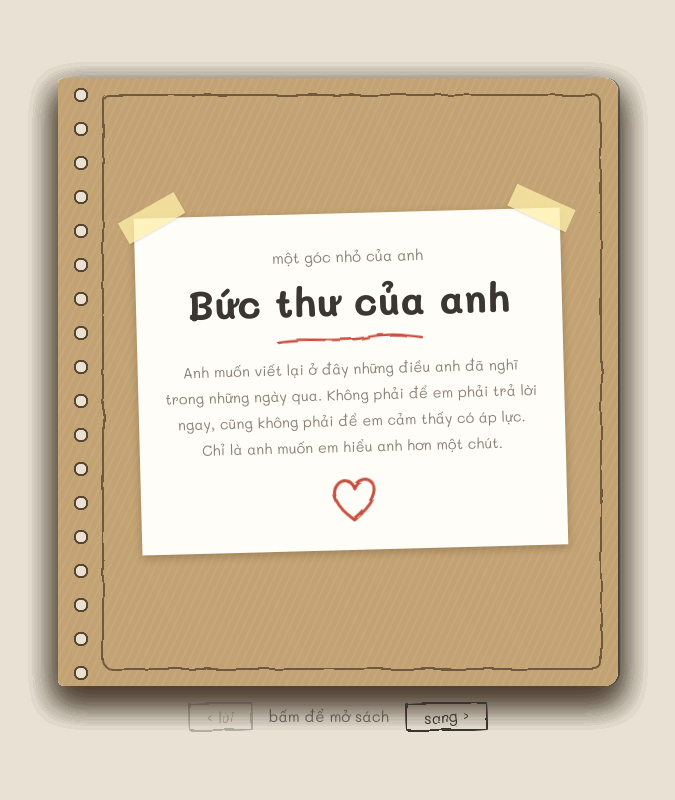
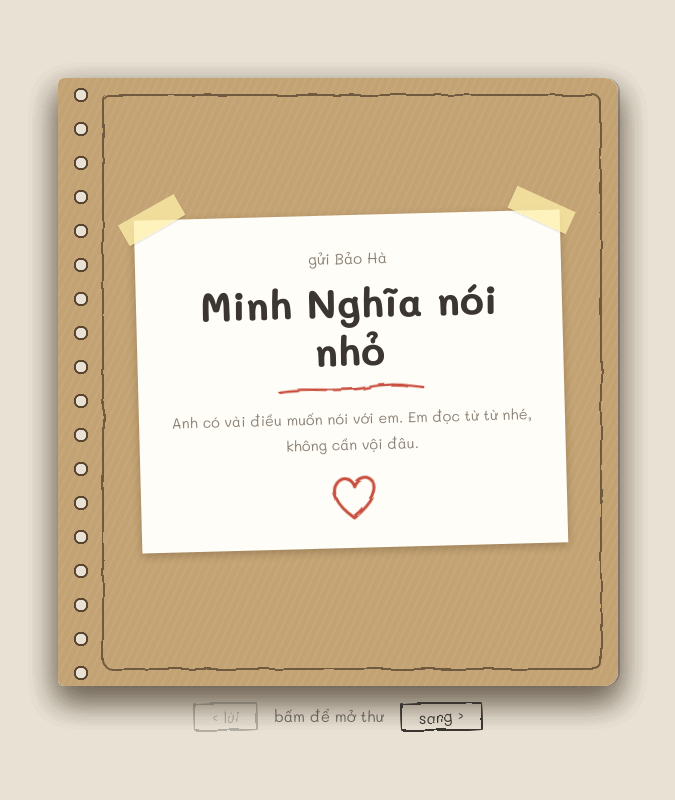
Before and after one commit to CindoSaur/cindoletter, a plain HTML site: page index.html in a window 1280 px wide. Shown: the whole page, without its empty margins (302-977 px from the left). Drawn offline with Linux system fonts and the light colour scheme.

Commit message:
new letter

```diff
--- a/index.html
+++ b/index.html
@@ -3,7 +3,7 @@
 <head>
 <meta charset="UTF-8">
 <meta name="viewport" content="width=device-width, initial-scale=1, viewport-fit=cover">
-<title>Anh chỉ muốn nói với em vài điều</title>
+<title>Gửi Bảo Hà</title>
 <link href="https://fonts.googleapis.com/css2?family=Mali:ital,wght@0,400;0,500;0,700;1,400&display=swap&subset=vietnamese" rel="stylesheet">
 <style>
 :root{--desk:#e9e2d4;--paper:#fffdf7;--dot:#e6dfcf;--ink:#3b3631;--soft:#8a8176;--red:#c8503f;--hl:#ffe98a;--kraft:#c3a373;--kraft-d:#a98a5c;--ui:#3b3631}
@@ -19,10 +19,8 @@ svg.defs{position:absolute;width:0;height:0}
 .page{position:absolute;inset:0;background:var(--paper);background-image:radial-gradient(var(--dot) 1.1px,transparent 1.3px);background-size:22px 22px;border-radius:6px 14px 14px 6px;box-shadow:0 14px 30px rgba(60,45,30,.22),2px 0 0 rgba(0,0,0,.05);transform-origin:left center;backface-visibility:hidden;-webkit-backface-visibility:hidden;transition:transform .85s cubic-bezier(.6,.05,.3,1);overflow-y:auto;padding:34px 30px 34px 58px;cursor:pointer}
 .page.flipped{transform:rotateY(-180deg);pointer-events:none}
 .page::before{content:"";position:fixed}
-/* hand-drawn frame */
 .frame{position:absolute;inset:14px 14px 14px 42px;border:2px solid var(--ink);border-radius:6px 9px 7px 10px;filter:url(#wob);pointer-events:none;opacity:.8}
 .page{position:absolute}
-/* spiral */
 .spiral{position:absolute;left:8px;top:0;bottom:0;width:30px;background:radial-gradient(circle at 15px 50%,var(--desk) 0 5px,#8c8479 5.5px 7px,transparent 7.5px) 0 0/30px 34px repeat-y;pointer-events:none}
 .inner{position:relative;min-height:100%}
 .no{font-family:"Mali","Comic Sans MS",cursive;font-size:14px;color:var(--soft);margin:0 0 4px}
@@ -32,7 +30,7 @@ h2{font-family:"Mali","Comic Sans MS",cursive;font-weight:700;font-size:clamp(25
 p{font-size:clamp(15px,2.3vw,16.5px);line-height:1.85;margin:0 0 14px}
 .hl{margin:20px 0;padding:6px 8px;font-size:clamp(16px,2.5vw,17.5px);line-height:1.8;background:linear-gradient(transparent 8%,var(--hl) 8% 92%,transparent 92%);background-size:100% 1.8em;box-decoration-break:clone;-webkit-box-decoration-break:clone;border-radius:3px;transform:rotate(-.6deg)}
 .end{text-align:right;font-family:"Mali","Comic Sans MS",cursive;font-size:17px;line-height:1.7;margin-top:26px;color:var(--red)}
-.corner{position:absolute;right:-6px;bottom:0;width:46px;height:46px;opacity:.6}
+.corner{position:absolute;right:-6px;bottom:0;width:46px;height:46px;opacity:.6;pointer-events:none}
 /* cover */
 .cover{background:var(--kraft);background-image:repeating-linear-gradient(115deg,rgba(255,255,255,.05) 0 2px,transparent 2px 7px);display:flex;align-items:center;justify-content:center;padding:0;text-align:center}
 .cover .frame{border-color:#5a4630;inset:16px 16px 16px 44px}
@@ -44,13 +42,30 @@ p{font-size:clamp(15px,2.3vw,16.5px);line-height:1.85;margin:0 0 14px}
 .label .s{font-family:"Mali","Comic Sans MS",cursive;font-size:15px;color:var(--soft);margin:0}
 .label p{font-size:14.5px;line-height:1.8;color:var(--soft);margin:12px 0 0}
 .heart{width:54px;height:50px;margin:14px auto 0;display:block;filter:url(#wob)}
+/* nút Đồng ý / Không */
+.ask{display:flex;flex-wrap:wrap;align-items:center;justify-content:center;gap:14px;margin:26px 0 10px;min-height:90px}
+.btn{font-family:"Mali","Comic Sans MS",cursive;font-weight:700;cursor:pointer;border:2px solid var(--ink);border-radius:255px 15px 225px 15px/15px 225px 15px 255px;line-height:1.2;transition:font-size .3s ease,padding .3s ease,transform .15s ease;max-width:100%}
+.btn:active{transform:scale(.96)}
+.btn:focus-visible{outline:3px solid var(--red);outline-offset:3px}
+.yes{background:var(--red);border-color:var(--red);color:#fff;font-size:min(var(--yes,19px),10vw);padding:.55em 1.3em}
+.nope{background:transparent;color:var(--ink);font-size:var(--no,16px);padding:.45em 1em}
+.thanks{text-align:center;padding:8px 0}
+.thanks .big{font-size:clamp(22px,5vw,28px);font-weight:700;color:var(--red);margin:6px 0 10px;line-height:1.4}
+.thanks p{margin:0 0 10px}
+.reply{text-align:center;padding:4px 0;cursor:default}
+.reply .big{font-size:clamp(22px,5vw,28px);font-weight:700;color:var(--red);margin:6px 0 10px;line-height:1.4}
+.reply p{margin:0 0 12px}
+.reply textarea{display:block;width:100%;min-height:140px;resize:vertical;font-family:"Mali","Comic Sans MS",cursive;font-size:16px;line-height:1.7;color:var(--ink);background:transparent;border:2px solid var(--ink);border-radius:10px 6px 12px 7px;padding:10px 12px;margin:0 0 14px;outline:none}
+.reply textarea:focus{border-color:var(--red)}
+.reply .btn{font-size:17px;padding:.5em 1.4em}
+.reply .btn:disabled{opacity:.35;cursor:default}
 /* controls */
 .bar{display:flex;align-items:center;gap:16px;margin-top:16px;color:var(--ui);font-family:"Mali","Comic Sans MS",cursive;font-size:16px}
 .bar button{font:inherit;color:inherit;background:none;border:2px solid currentColor;border-radius:255px 15px 225px 15px/15px 225px 15px 255px;padding:2px 16px;cursor:pointer;filter:url(#wob)}
 .bar button:disabled{opacity:.3;cursor:default}
 .bar button:focus-visible{outline:3px solid var(--red);outline-offset:3px}
 .hint{opacity:.7;font-size:15px;min-width:90px;text-align:center}
-@media (prefers-reduced-motion:reduce){.page{transition:none}}
+@media (prefers-reduced-motion:reduce){.page,.btn{transition:none}}
 @media (max-width:600px){.page{padding:28px 22px 28px 52px}.book{height:74vh}}
 </style>
 </head>
@@ -65,87 +80,47 @@ p{font-size:clamp(15px,2.3vw,16.5px);line-height:1.85;margin:0 0 14px}
 </div>
 
 <script>
+/* ====== CẤU HÌNH ====== */
+const MAIL_TO = "gglau223@gmail.com";   // mail nhận câu trả lời khi bấm "Đồng ý"
+const FROM_NAME = "Bảo Hà";
+const MAX_NO_CLICKS = 6;               // bấm Không lần thứ mấy thì nút Không biến mất
+
 const SCR='<svg class="scr" viewBox="0 0 150 10"><path d="M3 6 C30 1,60 9,90 4 S130 3,147 5" fill="none" stroke="#c8503f" stroke-width="2.4" stroke-linecap="round"/></svg>';
 const HEART='<svg class="heart" viewBox="0 0 54 50"><path d="M27 46 C6 30,3 17,10 9 C17 2,25 7,27 14 C30 6,40 2,46 10 C52 18,46 31,27 46Z" fill="none" stroke="#c8503f" stroke-width="3" stroke-linecap="round" stroke-linejoin="round"/></svg>';
 const CORNER='<svg class="corner" viewBox="0 0 46 46"><path d="M44 4 C34 6,10 14,4 44 M44 14 C34 18,20 26,16 44 M44 26 C38 30,32 36,30 44" fill="none" stroke="#3b3631" stroke-width="1.6" stroke-linecap="round"/></svg>';
 
+/* ====== NỘI DUNG THƯ ====== */
+// phần tử là mảng = đoạn được tô vàng nổi bật
 const LETTER=[
-{n:"tờ 1",t:"Những ngày anh nhìn thấy em mệt",s:"Những điều anh đã để ý",b:[
-"Trong những ngày gần đây, anh thấy em đã trải qua rất nhiều ngày mệt mỏi. Có những hôm em phải ngủ trễ rồi lại thức sớm để hoàn thành những việc của mình.",
-"Anh biết có những lúc em mệt đến mức chẳng còn đủ sức để để ý đến mọi thứ xung quanh. Nên anh chưa bao giờ nghĩ rằng lúc nào em cũng phải quan tâm đến anh.",
-"Ai cũng có những việc riêng của mình mà. Anh hiểu điều đó.",
-"Nhưng có một điều anh vẫn nhớ. Những lúc anh đi làm về mệt, hay những lúc anh chẳng làm gì cả, em vẫn từng hỏi anh rằng anh có mệt không.",
-"Những lúc anh không đạt được một điều gì đó, em cũng từng ở bên và an ủi anh, giúp anh có thêm một chút sức để đứng tiếp.",
-"Có thể với em những điều đó rất nhỏ thôi. Nhưng với anh thì không nhỏ chút nào."]},
-{n:"tờ 2",t:"Hà trong mắt anh",b:[
-"Anh đã dần biết thêm nhiều phần tính cách của em rồi.",
-"Có lúc em nói nhiều, hay đùa linh tinh, đôi khi hơi nghịch một chút. Nhưng anh thấy đó cũng là một phần rất riêng của em.",
-"Anh không muốn em phải thay đổi chỉ để trở nên hợp với anh hơn.",
-["Anh chỉ muốn Hà vẫn là Hà, vẫn có thể thoải mái là chính mình khi ở bên anh."],
-"Anh muốn em biết rằng, em không cần phải trở thành một người khác chỉ để được anh yêu thương."]},
-{n:"tờ 3",t:"Khoảng thời gian an toàn",b:[
-"Có một điều anh rất trân trọng ở em, đó là em đã cho anh một khoảng thời gian mà anh cảm thấy rất an toàn.",
-"Ở bên em, anh đã có thể kể rất nhiều chuyện. Kể cả những chuyện thường ngày rất nhỏ, những chuyện mà trước đây anh chưa từng kể cho ai.",
-"Anh vốn không phải người nói quá nhiều. Nhưng khi ở bên em, anh lại muốn mở lòng hơn.",
-"Anh bắt đầu kể cho em nghe những chuyện thường ngày, cả những điều trước đây anh thường giữ lại cho riêng mình. Có lẽ vì ở bên em, anh cảm thấy mình có thể nói ra những điều mà bình thường anh chẳng biết kể với ai.",
-"Có lẽ em không biết, nhưng khoảng thời gian đó đối với anh thật sự rất an toàn.",
-["Cảm ơn em vì đã đến bên anh, vì đã ngồi đó và nghe những câu chuyện của anh."],
-"Cảm ơn vì em chưa bao giờ bắt anh phải trở thành một người khác để được ở bên em."]},
-{n:"tờ 4",t:"Điều anh đã hiểu sai",b:[
-"Có một chuyện anh đã nghĩ sai.",
-"Khi anh nhìn thấy story của em, lúc đó điện thoại của em bị một người con trai khác lấy, anh đã buồn. Anh đã suy nghĩ rất nhiều.",
-"Có thể lúc đó anh đã để cảm xúc của mình đi xa hơn những gì thực sự xảy ra.",
-"Anh đã sợ, rồi từ những suy nghĩ đó anh nhìn mọi thứ theo một cách khác.",
-"Nhưng sau khi bình tĩnh lại và hiểu được chuyện, anh mới nhận ra mình đã suy nghĩ sai.",
-"Điều khiến anh buồn nhất sau đó không phải chỉ là việc anh đã hiểu lầm em. Mà là anh nhận ra cách anh xử lý chuyện đó đã khiến em phải suy nghĩ rất nhiều, khiến em buồn và tủi thân, thậm chí khiến em nghĩ không tốt về chính mình.",
-["Anh xin lỗi vì điều đó. Anh không trách em vì sự hiểu lầm của anh. Anh chỉ tiếc vì cách anh xử lý đã làm em buồn."]]},
-{n:"tờ 5",t:"Em không phải là người tệ",b:[
-"Anh biết em đã từng nghĩ rằng em là một người tệ, không tốt, hoặc không đủ tốt với anh.",
-"Nhưng thật sự anh không nhìn em như vậy.",
-"Anh nghĩ em chỉ đang nghĩ rằng những lúc anh buồn, em không biết phải làm gì, không biết phải nói gì, rồi vô tình làm anh buồn thêm.",
-"Nhưng anh vẫn luôn muốn cho em khoảng trống. Anh không cần em lúc nào cũng phải để ý đến anh. Anh hiểu em cũng có cuộc sống, có những việc riêng, có những lúc em mệt.",
-"Điều anh nhìn thấy ở em là một người đã từng quan tâm anh rất nhiều. Chỉ là có lẽ chính em cũng chưa nhận ra mình đã quan tâm anh từ những lúc nào.",
-["Em không cần phải trở thành một người xấu để anh có lý do rời đi."],
-"Anh không muốn em phải tự biến mình thành một người mà chính em cũng không muốn trở thành."]},
-{n:"tờ 6",t:"Chuyện hai đứa mình nói chuyện",b:[
-"Khi em nói rằng hai đứa mình nói chuyện không hợp, anh đã suy nghĩ rất nhiều.",
-"Anh nghĩ về bản thân mình trước.",
-"Thật ra anh là một người khá ít nói. Anh đã như vậy từ lâu rồi.",
-"Chỉ là anh sợ sự ít nói của mình sẽ khiến em cảm thấy không an toàn. Anh sợ em nghĩ rằng anh không còn yêu em, không còn quan tâm em.",
-"Nên anh đã cố nói nhiều hơn. Anh kể cho em những chuyện thường ngày, những điều trước đây anh chưa từng kể cho ai. Anh cố mở lòng nhiều hơn, chỉ vì anh muốn em hiểu anh.",
-"Nhưng giờ anh mới nhận ra, có lẽ trong lúc sợ em buồn, anh đã vô tình cố quá nhiều."]},
-{n:"tờ 7",t:"Anh cũng đang học cách yêu em tốt hơn",b:[
-"Anh nghĩ lại về rất nhiều chuyện.",
-"Anh nhận ra mình không cần phải lúc nào cũng cố làm cho mọi thứ trở nên tốt ngay lập tức.",
-"Anh cũng không cần phải lúc nào cũng chủ động, lúc nào cũng tìm chuyện để nói, hay lúc nào cũng cố làm em vui.",
-"Anh muốn học cách lắng nghe em nhiều hơn. Muốn để em có khoảng không gian của riêng mình. Muốn em có thể nói những điều em thật sự nghĩ, kể cả những điều em sợ sẽ làm anh buồn.",
-"Vì anh muốn hiểu em hơn. Và anh cũng muốn em hiểu anh hơn.",
-["Anh khá đơn giản thôi. Nếu có điều gì em không hiểu về anh, em cứ hỏi anh. Anh sẽ nói cho em biết."]]},
-{n:"tờ 8",t:"Điều anh muốn em nhớ",b:[
-"Hà không bị bỏ lại đâu.",
-"Em cũng không cần phải hoàn hảo.",
-"Nếu em thấy mệt, nếu em thấy áp lực, hay nếu có một điều gì đó khiến em không thoải mái, em cứ nói với anh.",
-"Anh không muốn em phải giữ tất cả mọi thứ trong lòng chỉ vì sợ anh buồn.",
-"Anh muốn cùng em trải qua những điều đó, chứ không muốn em phải tự mình chịu đựng.",
-["Anh chỉ mong em vẫn có thể là chính em. Không cần phải đánh mất bản thân chỉ để trở thành một người tốt hơn trong mắt anh."],
-"Em vui thì anh cũng muốn được ở bên em. Em buồn thì anh cũng muốn được ở bên em."]},
-{n:"tờ cuối",t:"Nếu hôm nay em vẫn còn mệt...",last:1,b:[
-"Anh không cần em phải trả lời tất cả những điều này ngay.",
-"Nếu em vẫn còn buồn thì cứ buồn một chút. Nếu em mệt thì cứ nghỉ ngơi. Em không cần phải cố tỏ ra ổn trước mặt anh.",
-"Khi mọi thứ nhẹ lòng hơn, mình lại từ từ tìm hiểu nhau. Nói với nhau nhiều hơn, hiểu nhau nhiều hơn, rồi cùng nhau bước qua từng ngày.",
-"Anh không muốn hai đứa cứ im lặng rồi từ từ trở nên xa nhau. Anh muốn mọi thứ có thể chậm lại, nhưng vẫn là hai đứa đang cùng nhau tìm hiểu.",
-["Nếu em thấy buồn, thì về đây với anh một chút nhé. Anh vẫn ở bên em."],
-"Anh chỉ muốn em biết rằng em không cần phải trở thành một người khác để được anh thương.",
-"Em cứ là Hà thôi."]}
+{n:"tờ 1",t:"Lời xin lỗi",s:"Anh nợ em điều này trước tiên",b:[
+"Bảo Hà à, trước hết anh muốn xin lỗi em.",
+"Hôm qua anh ghen, và anh đã để cảm xúc đó làm anh cư xử không đúng. Anh biết chuyện đó làm em buồn, làm em phải nghĩ không tốt về bản thân mình, và đến giờ em vẫn còn buồn.",
+"Anh thấy rất có lỗi vì điều đó.",
+["Anh xin lỗi em, thật lòng."],
+"Cái ghen đó là của anh, là chuyện anh cần tự học cách xử lý. Nó không phải lỗi của em."]},
+{n:"tờ 2",t:"Điều anh muốn em biết",b:[
+"Em không làm gì sai cả. Anh không hề nghĩ em là người xấu, hay có lỗi gì với anh.",
+"Anh ghen vì anh để ý đến em, vì anh sợ mất em, chứ không phải vì em đã làm điều gì không phải.",
+"Lần sau nếu anh có lo lắng hay chưa yên tâm điều gì, anh sẽ nói thẳng với em một cách nhẹ nhàng, thay vì để cảm xúc làm em buồn.",
+["Em đừng tự trách mình nữa nhé. Em cứ là Bảo Hà, thoải mái như vốn có."]]},
+{n:"tờ 3",t:"Anh nghiêm túc với em",b:[
+"Anh không muốn mọi thứ cứ lửng lơ, không muốn em phải mơ hồ về vị trí của mình trong lòng anh.",
+"Anh muốn hai đứa mình có một mối quan hệ nghiêm túc.",
+"Một mối quan hệ mà mình thật lòng với nhau, nói chuyện với nhau, cùng nhau cố gắng và cùng nhau đi tiếp, từng ngày một."]},
+{n:"tờ cuối",t:"Anh muốn hỏi em một điều",last:1,b:[
+"Anh đã nói hết những điều anh muốn nói rồi.",
+"Bây giờ chỉ còn một câu hỏi.",
+["Bảo Hà, từ hôm nay mình cùng nhau hẹn hò nhé?"]]}
 ];
 
+/* ====== DỰNG SÁCH ====== */
 const book=document.getElementById("book"),hint=document.getElementById("hint"),prev=document.getElementById("prev"),next=document.getElementById("next");
 const wrap=h=>`<div class="spiral"></div><div class="frame"></div>${h}`;
-let html=`<section class="page cover">${wrap(`<div class="label"><p class="s" style="margin:0">một góc nhỏ của anh</p><div class="t">Bức thư của anh</div>${SCR.replace('class="scr"','class="scr" style="margin:0 auto 4px"')}<p>Anh muốn viết lại ở đây những điều anh đã nghĩ trong những ngày qua. Không phải để em phải trả lời ngay, cũng không phải để em cảm thấy có áp lực. Chỉ là anh muốn em hiểu anh hơn một chút.</p>${HEART}</div>`)}</section>`;
+let html=`<section class="page cover">${wrap(`<div class="label"><p class="s" style="margin:0">gửi Bảo Hà</p><div class="t">Minh Nghĩa nói nhỏ</div>${SCR.replace('class="scr"','class="scr" style="margin:0 auto 4px"')}<p>Anh có vài điều muốn nói với em. Em đọc từ từ nhé, không cần vội đâu.</p>${HEART}</div>`)}</section>`;
 LETTER.forEach(c=>{
-  const body=c.b.map(x=>Array.isArray(x)?`<div class="hl">${x[0]}</div>`:`<p>${x}</p>`).join("");
-  const end=c.last?`<div class="end">Anh vẫn ở đây.<br>Khi em vui.<br>Khi em buồn.<br>Và cả những lúc em chỉ muốn ngồi yên một chút. ♡</div>`:"";
-  html+=`<section class="page">${wrap(`<div class="inner"><div class="no">${c.n}</div><h2>${c.t}</h2>${SCR}${c.s?`<div class="sub">${c.s}</div>`:""}${body}${end}${CORNER}</div>`)}</section>`;
+  const body=c.b.map(x=>`<p>${Array.isArray(x)?x[0]:x}</p>`).join("");
+  const ask=c.last?`<div class="ask" id="ask"><button class="btn yes" id="yes" type="button">Đồng ý</button><button class="btn nope" id="nope" type="button">Không</button></div>`:"";
+  html+=`<section class="page">${wrap(`<div class="inner">${body}${ask}${c.last?"":CORNER}</div>`)}</section>`;
 });
 book.innerHTML=html;
 
@@ -155,7 +130,7 @@ let cur=0;
 function render(){
   pages.forEach((p,i)=>p.classList.toggle("flipped",i<cur));
   prev.disabled=cur===0; next.disabled=cur===N-1;
-  hint.textContent=cur===0?"bấm để mở sách":cur===N-1?"♡":`${cur}/${N-1}`;
+  hint.textContent=cur===0?"bấm để mở thư":cur===N-1?"":`${cur}/${N-1}`;
   if(pages[cur])pages[cur].scrollTop=0;
 }
 function go(d){const n=cur+d;if(n<0||n>N-1)return;cur=n;render()}
@@ -165,10 +140,80 @@ pages.forEach((p,i)=>p.addEventListener("click",e=>{
   go((e.clientX-r.left)<r.width*.22?-1:1);
 }));
 prev.onclick=()=>go(-1);next.onclick=()=>go(1);
-document.addEventListener("keydown",e=>{if(e.key==="ArrowRight"||e.key===" ")go(1);if(e.key==="ArrowLeft")go(-1)});
+document.addEventListener("keydown",e=>{if(e.target.closest&&e.target.closest("textarea"))return;if(e.key==="ArrowRight"||e.key===" ")go(1);if(e.key==="ArrowLeft")go(-1)});
 let sx=null;
-book.addEventListener("touchstart",e=>sx=e.touches[0].clientX,{passive:true});
-book.addEventListener("touchend",e=>{if(sx===null)return;const dx=e.changedTouches[0].clientX-sx;sx=null;if(Math.abs(dx)>50){e.preventDefault&&0;go(dx<0?1:-1)}});
+book.addEventListener("touchstart",e=>{sx=e.target.closest(".reply")?null:e.touches[0].clientX},{passive:true});
+book.addEventListener("touchend",e=>{if(sx===null)return;const dx=e.changedTouches[0].clientX-sx;sx=null;if(Math.abs(dx)>50){go(dx<0?1:-1)}});
+
+/* ====== NÚT ĐỒNG Ý / KHÔNG ====== */
+const ask=document.getElementById("ask"),yesBtn=document.getElementById("yes"),noBtn=document.getElementById("nope");
+let noClicks=0,answered=false;
+
+// "Không": chỉ làm nút Đồng ý to ra và nút Không nhỏ lại, không làm gì khác
+noBtn.addEventListener("click",e=>{
+  e.stopPropagation();
+  if(answered)return;
+  noClicks++;
+  ask.style.setProperty("--yes",Math.min(19+noClicks*8,72)+"px");
+  ask.style.setProperty("--no",Math.max(16-noClicks*2,5)+"px");
+  // bấm Không đủ số lần thì nút Không biến mất, chỉ còn nút Đồng ý
+  if(noClicks>=MAX_NO_CLICKS)noBtn.remove();
+});
+
+// "Đồng ý": gửi mail rồi hiện lời cảm ơn
+yesBtn.addEventListener("click",e=>{
+  e.stopPropagation();
+  if(answered)return;
+  answered=true;
+  sendYes();
+  ask.outerHTML=`<div class="reply" id="reply"><div class="big">Cảm ơn em đã đồng ý</div><p>Em muốn nói gì với anh thì viết ở đây nhé, Bảo Hà. Em cứ viết thoải mái, anh sẽ đọc từng chữ.</p><textarea id="msg" placeholder="Em viết ở đây..." maxlength="2000"></textarea><button class="btn yes" id="send" type="button" disabled>Gửi cho anh</button></div>`;
+  const reply=document.getElementById("reply"),msg=document.getElementById("msg"),send=document.getElementById("send");
+  reply.addEventListener("click",ev=>ev.stopPropagation());
+  msg.addEventListener("input",()=>{send.disabled=!msg.value.trim()});
+  send.addEventListener("click",()=>{
+    const text=msg.value.trim();
+    if(!text)return;
+    send.disabled=true;
+    sendMessage(text);
+    reply.innerHTML=`<div class="big">Anh nhận được rồi</div><p>Cảm ơn em đã nói với anh. Từ hôm nay, mình cùng nhau hẹn hò nhé, Bảo Hà.</p><p>Anh sẽ trân trọng em và cố gắng thật nhiều.</p>${HEART}`;
+  });
+  setTimeout(()=>msg.focus({preventScroll:true}),50);
+});
+
+function sendYes(){
+  const when=new Date().toLocaleString("vi-VN");
+  const payload={
+    _subject:"Bảo Hà đã bấm ĐỒNG Ý",
+    _captcha:"false",
+    _template:"box",
+    "Người trả lời":FROM_NAME,
+    "Câu trả lời":"ĐỒNG Ý - cùng nhau hẹn hò",
+    "Số lần bấm Không trước đó":String(noClicks),
+    "Thời gian":when
+  };
+  fetch("https://formsubmit.co/ajax/"+MAIL_TO,{
+    method:"POST",
+    headers:{"Content-Type":"application/json","Accept":"application/json"},
+    body:JSON.stringify(payload)
+  }).then(r=>r.json()).then(d=>console.log("FormSubmit:",d)).catch(err=>console.error("Gửi mail thất bại:",err));
+}
+
+function sendMessage(text){
+  const payload={
+    _subject:"Bảo Hà gửi lời nhắn cho anh",
+    _captcha:"false",
+    _template:"box",
+    "Người gửi":FROM_NAME,
+    "Lời nhắn":text,
+    "Thời gian":new Date().toLocaleString("vi-VN")
+  };
+  fetch("https://formsubmit.co/ajax/"+MAIL_TO,{
+    method:"POST",
+    headers:{"Content-Type":"application/json","Accept":"application/json"},
+    body:JSON.stringify(payload)
+  }).then(r=>r.json()).then(d=>console.log("FormSubmit:",d)).catch(err=>console.error("Gửi lời nhắn thất bại:",err));
+}
+
 render();
 </script>
 </body>
```
